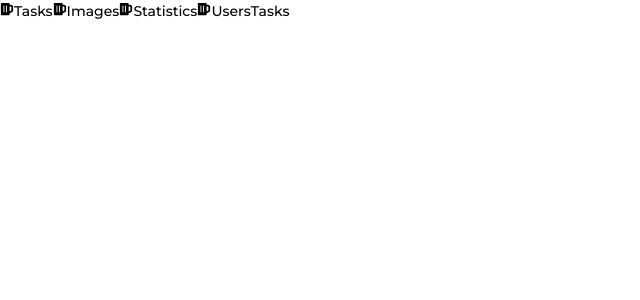
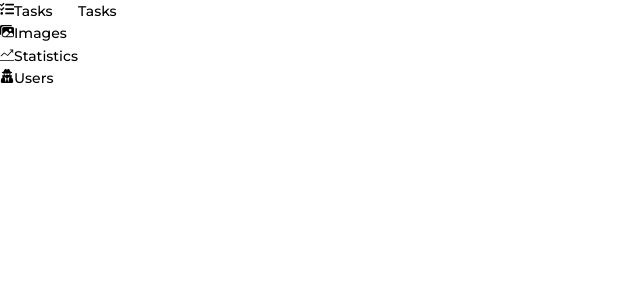
Before and after one commit to alialaa932003/To-Do-App, a React (Create React App) app: page / in a window 1280 px wide. Shown: the top 300 px of the page, without its empty margins (0-640 px from the left). Built offline with nearby package versions, Linux system fonts and the light colour scheme.

Commit message:
add item in side bar

```diff
--- a/src/components/organisms/SideBar/index.jsx
+++ b/src/components/organisms/SideBar/index.jsx
@@ -1,32 +1,36 @@
 import React from "react";
+import "./styles.css";
 import { SideItem } from "../../molecules";
-import { FaBeer } from "react-icons/fa";
+import { FaTasks, FaUserSecret } from "react-icons/fa";
+import { IoImages } from "react-icons/io5";
+import { TfiStatsUp } from "react-icons/tfi";
 import { Icon } from "../../atoms";
+import translateFun from "../../../utilities/translate";
 const SideBar = (props) => {
     const items = [
         {
-            name: "tasks",
+            name: translateFun("en", "tasks"),
             to: "/tasks",
-            icon: <FaBeer />,
+            icon: <FaTasks />,
         },
         {
-            name: "Images",
+            name: translateFun("en", "images"),
             to: "/images",
-            icon: <FaBeer />,
+            icon: <IoImages />,
         },
         {
-            name: "Statistics",
+            name: translateFun("en", "statistics"),
             to: "/statistics",
-            icon: <FaBeer />,
+            icon: <TfiStatsUp />,
         },
         {
-            name: "Users",
+            name: translateFun("en", "users"),
             to: "/users",
-            icon: <FaBeer />,
+            icon: <FaUserSecret />,
         },
     ];
     return (
-        <div>
+        <div className="sideBar">
             {items.map((ele, index) => {
                 return (
                     <SideItem to={ele.to} key={index}>
--- a/src/components/organisms/SideBar/styles.css
+++ b/src/components/organisms/SideBar/styles.css
@@ -0,0 +1,4 @@
+.sideBar {
+    display: flex;
+    flex-direction: column;
+}
--- a/src/containers/DefaultLayout/index.jsx
+++ b/src/containers/DefaultLayout/index.jsx
@@ -1,5 +1,5 @@
 import React from "react";
-import { Outlet } from "react-router";
+import { Outlet, Navigate } from "react-router-dom";
 import SideBar from "../../components/organisms/SideBar";
 import "./style.css";
 const DefaultLayout = () => {
--- a/src/translations/ar.json
+++ b/src/translations/ar.json
@@ -1,3 +1,7 @@
 {
-    "name": "علي علاء"
+    "name": "علي علاء",
+    "tasks": "المهام",
+    "images": "الصور",
+    "statistics": "الاحصائات",
+    "users": "الاعضاء"
 }
--- a/src/translations/en.json
+++ b/src/translations/en.json
@@ -1,3 +1,7 @@
 {
-    "name": "ali alaa"
+    "name": "ali alaa",
+    "tasks": "tasks",
+    "images": "images",
+    "statistics": "statistics",
+    "users": "users"
 }
--- a/src/utilities/translate.js
+++ b/src/utilities/translate.js
@@ -1,6 +1,6 @@
 import enTrans from "../translations/en.json";
 import arTrans from "../translations/ar.json";
-export default function fun(lang, key) {
+export default function translateFun(lang, key) {
     if (lang == "en") {
         console.log("lol");
         return enTrans[key];
```
